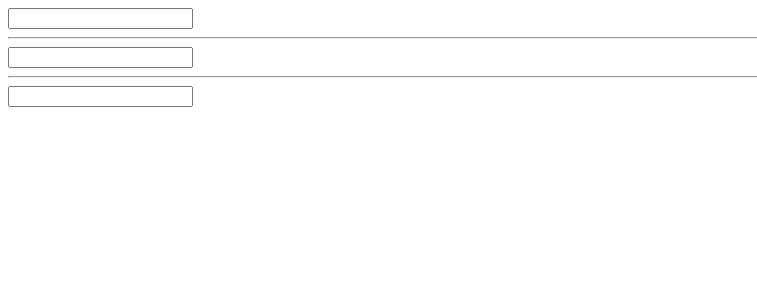
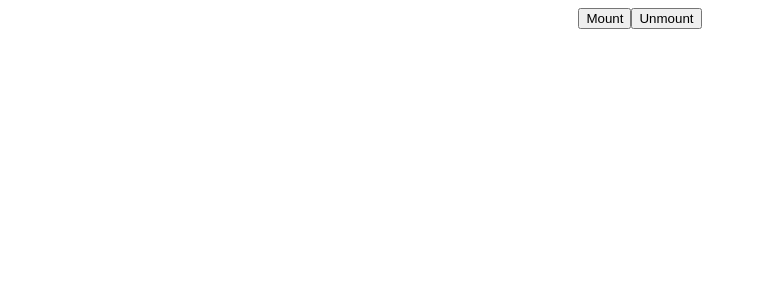
Before and after one commit to kashishgrover/LearnReact, a React (Create React App) app in the folder react-app/: page / in a window 1280 px wide. Shown: the top 300 px of the page, without its empty margins (0-757 px from the left). Built offline with nearby package versions, Linux system fonts and the light colour scheme.

Commit message:
Understanding react component lifecycle methods

```diff
--- a/react-app/src/App.js
+++ b/react-app/src/App.js
@@ -1,51 +1,70 @@
-import React from 'react';
-import ReactDOM from 'react-dom';
+import React from 'react'
+import ReactDOM from 'react-dom'
 
-//React using refs to access components
+// Understanding React component Lifecycle methods
+
+//When a component is added to our Virtual DOM,
+//it is called 'Mounting', and when it is removed,
+//it is called 'Unmounting'
 
 class App extends React.Component{
-  constructor() {
-    super();
-    this.state = {a: ''}
+    constructor() {
+      console.log("In Constructor")
+      super();
+      this.state = {
+        val: 0
+      }
+      this.update = this.update.bind(this)
+    }
+
+    update() {
+      console.log("In Update")
+      this.setState({val: this.state.val + 1})
+    }
+
+    componentWillMount() {
+      console.log("componentWillMount")
+    }
+
+    render() {
+      console.log("In Render")
+      return (
+        <div>
+          <center>
+            <h3>Well, hello there</h3>
+            <button onClick={this.update}>{this.state.val}</button>
+          </center>
+        </div>
+      )
+    }
+
+    componentDidMount() {
+      console.log("componentDidMount")
+    }
+
+    componentWillUnmount() {
+      console.log("componentWillUnmount")
+    }
+}
+
+class Wrapper extends React.Component {
+  mount() {
+    ReactDOM.render(<App />, document.getElementById('a'))
   }
 
-  update() {
-    this.setState({
-      a: this.a.value,
-      b: this.refs.b.value,
-      c: ReactDOM.findDOMNode(this.c).value
-    })
+  unmount() {
+    ReactDOM.unmountComponentAtNode(document.getElementById('a'))
   }
 
   render() {
     return (
-      <div>
-        {/* Ref can even take a callback */}
-        <input
-          ref={ node => this.a = node }
-          type="text"
-          onChange={this.update.bind(this)}
-        /> {this.state.a}
-        <hr />
-        <input
-          ref="b"
-          type="text"
-          onChange={this.update.bind(this)}
-        /> {this.state.b}
-        <hr />
-        <Input
-          ref={component => this.c = component}
-          update={this.update.bind(this)}
-        /> {this.state.c}
-      </div>
+      <center>
+        <button onClick={this.mount.bind(this)}>Mount</button>
+        <button onClick={this.unmount.bind(this)}>Unmount</button>
+        <div id="a"></div>
+      </center>
     )
   }
 }
 
-class Input extends React.Component {
-  render() {
-    return <input type="text" onChange={this.props.update} />
-  }
-}
-
-export default App
+export default Wrapper
```
